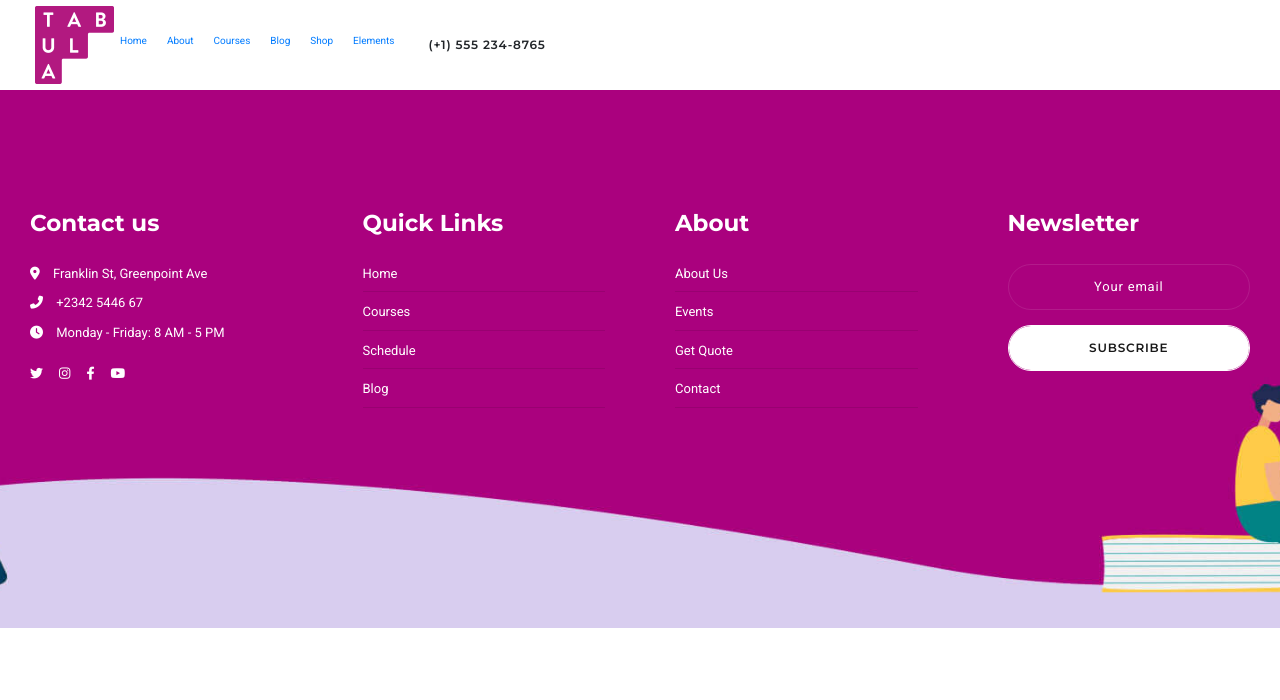
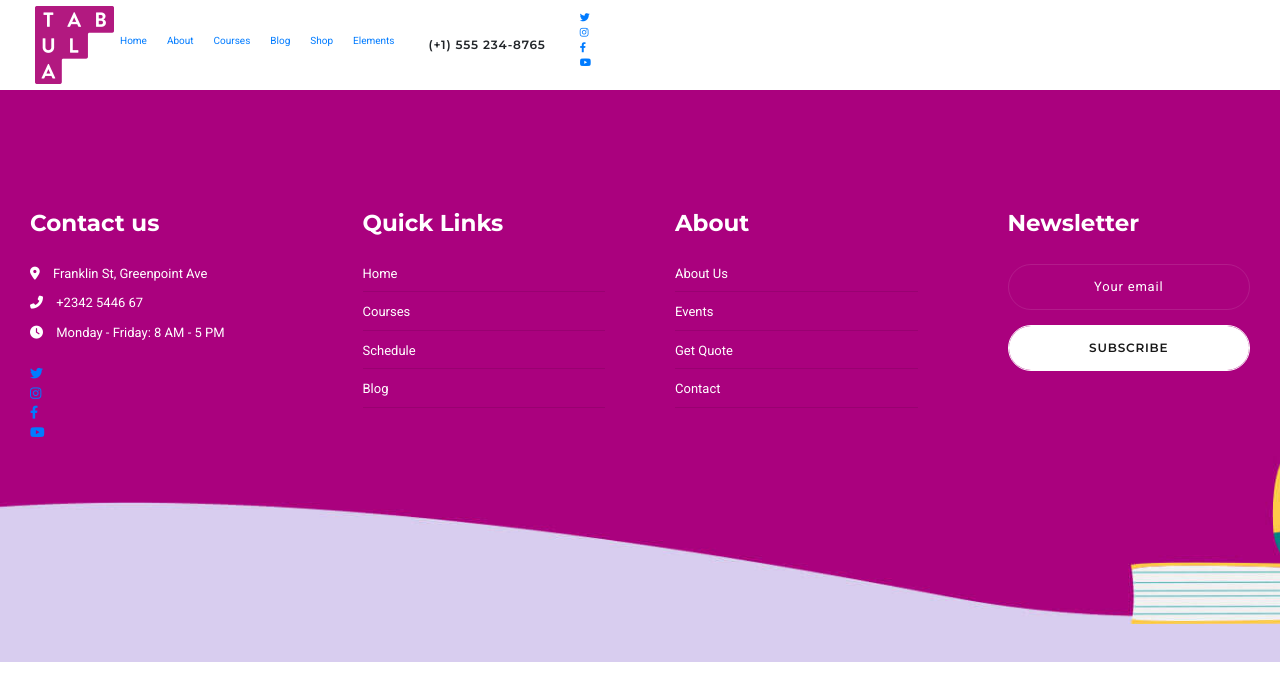
Before and after one commit to tulna07/tabula, a plain HTML site: page index.html in a window 1280 px wide. Drawn offline with nearby package versions, Linux system fonts and the light colour scheme; files that its build step writes are made by us from their sources.

Commit message:
Update footer

```diff
--- a/assets/scss/layouts/_footer.scss
+++ b/assets/scss/layouts/_footer.scss
@@ -38,22 +38,6 @@
 
     i {
       margin-right: 1rem;
-    }
-  }
-
-  &-contact-medias {
-    display: flex;
-    gap: 1.6rem;
-
-    &__link {
-      color: #fff;
-      font-size: 1.3rem;
-
-      transition: color 0.3s;
-
-      &:hover {
-        color: #000;
-      }
     }
   }
 
```
